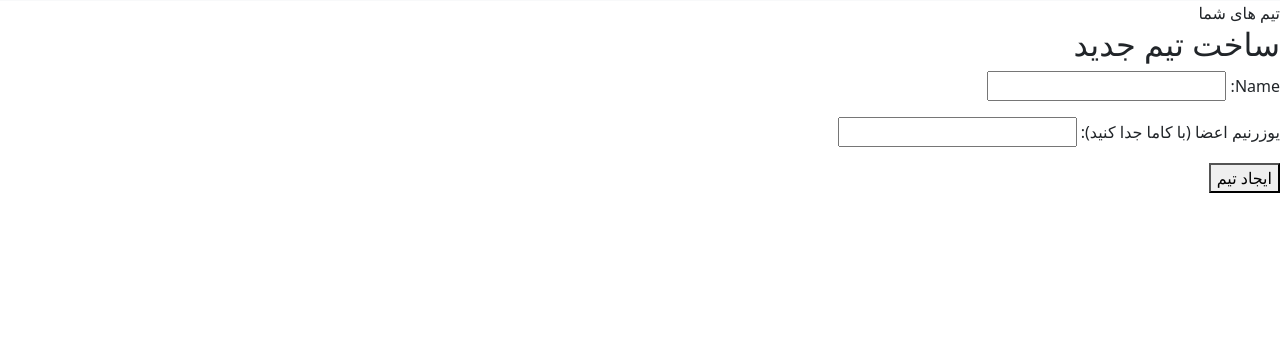
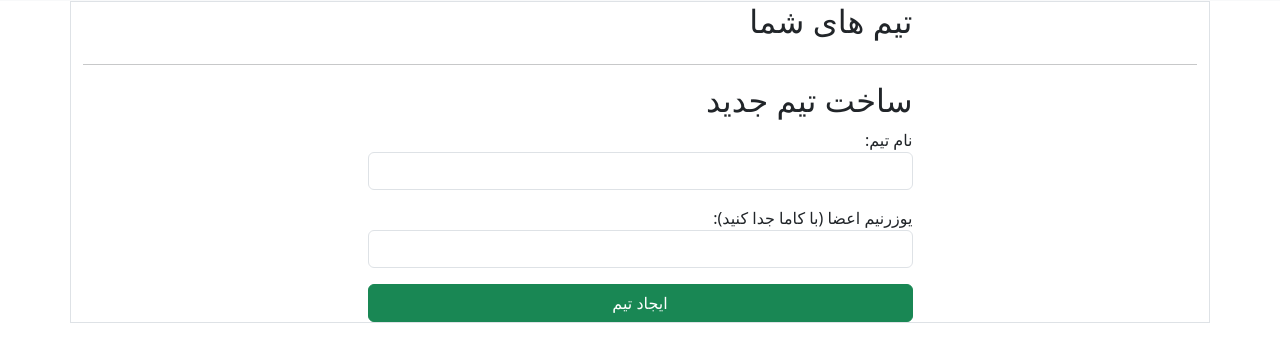
Before and after one commit to SeyedAliTabatabaei/django-trello, a Django app: page /user/create-team/ in a window 1280 px wide. Shown: the part 69-431 px from the top of the page. Run offline with Django 5.2, Linux system fonts and the light colour scheme; the visitor is signed in with stand-in values (Sample User, id 1); some libraries are stand-ins or nearby versions.

Commit message:
appearance updated / Bug fixed

```diff
--- a/Trello/templates/core.html
+++ b/Trello/templates/core.html
@@ -7,6 +7,7 @@
     <title>صفحه اصلی</title>
     <link href="{% static 'bootstrap.min.css' %} " rel="stylesheet" integrity="sha384-QWTKZyjpPEjISv5WaRU9OFeRpok6YctnYmDr5pNlyT2bRjXh0JMhjY6hW+ALEwIH" crossorigin="anonymous">
     <link rel="stylesheet" href="https://code.jquery.com/ui/1.12.1/themes/base/jquery-ui.css">
+
   </head>
 <body>
     <nav class="navbar navbar-expand-lg navbar-light bg-light">
@@ -59,5 +60,10 @@
 
 
     <script src="{% static 'bootstrap.bundle.min.js' %}" integrity="sha384-YvpcrYf0tY3lHB60NNkmXc5s9fDVZLESaAA55NDzOxhy9GkcIdslK1eN7N6jIeHz" crossorigin="anonymous"></script>
-</body>
+    <script>
+      document.querySelectorAll("input").forEach(input => {
+          input.classList.add("form-control");
+      });
+    </script>
+  </body>
 </html>
--- a/Trello/templates/create_team.html
+++ b/Trello/templates/create_team.html
@@ -1,13 +1,33 @@
 {% extends "core.html" %}
 {% block content %}
-    تیم های شما
+
+
+    <div class="container border p-10">
+        <div class="row justify-content-center">
+            <div class="col-6">
+              <h2>  تیم های شما</h2>
+            </div>
+        </div>
         {% for team in user_teams %}
-       <br> <a href="{% url 'create-board' team.id %}">{{ team.name }}</a> <br>
+            <div class="row justify-content-center">
+                <div class="col-6 ">
+                    <a href="{% url 'create-board' team.id %}">
+                        <button class="btn btn-secondary w-100">{{ team.name }}</button><br>
+                    </a> <br>
+                </div>
+            </div>
+
         {% endfor %}
+        <hr>
+        <div class="row justify-content-center">
+            <div class="col-6">
                 <h2>ساخت تیم جدید</h2>
                 <form method="post">
                     {% csrf_token %}
                     {{ form.as_p }}
-        <button type="submit">ایجاد تیم</button>
+                    <button type="submit" class="btn btn-success w-100">ایجاد تیم</button>
                 </form>
+            </div>
+        </div>
+    </div>
 {% endblock %}
--- a/Trello/user/forms.py
+++ b/Trello/user/forms.py
@@ -23,6 +23,9 @@ class TeamForm(forms.ModelForm):
     members_usernames = forms.CharField(
         label="یوزرنیم اعضا (با کاما جدا کنید)", required=False
     )
+    name = forms.CharField(
+        label="نام تیم",
+    )
 
     class Meta:
         model = Team
@@ -39,11 +42,17 @@ class TeamForm(forms.ModelForm):
         return []
 
 class BoardForm(forms.ModelForm):
+    name = forms.CharField(label='',widget=forms.TextInput(attrs={'placeholder': 'نام تیم'}))
+    description = forms.CharField(label='',widget=forms.Textarea(attrs={'placeholder': 'توضیحات','class':'form-control'}))
     class Meta:
         model = Board
         fields = ['name', 'description']
 
 class ListForm(forms.ModelForm):
+
+    name = forms.CharField(
+        label="نام لیست",
+    )
     class Meta:
         model = List
         fields = ['name']
--- a/Trello/user/urls.py
+++ b/Trello/user/urls.py
@@ -1,7 +1,7 @@
 from django.urls import path
 from django.contrib.auth.views import LogoutView
 from .views import *
-
+from .serializers import ListDeleteAPIView
 urlpatterns = [
     path('register/', register, name='register'),
     path('login/', login_view, name='login'),
@@ -10,6 +10,7 @@ urlpatterns = [
     path("team/<int:team_id>/create-board/", create_board, name="create-board"),
     #path('create/', create_board, name='create_board'),
     path('list/<int:list_id>/update/', update_list_name, name='update_list_name'),
+    path('lists/<int:list_id>/delete', ListDeleteAPIView.as_view(), name='delete_list'),
     path('task/<int:task_id>/details/',task_details_json, name='task_details_json'),
     path('task/<int:task_id>/move/', move_task_to_list, name='move_task_to_list'),
     path('boardlist/', board_list, name='board_list'),
--- a/Trello/user/views.py
+++ b/Trello/user/views.py
@@ -1,6 +1,7 @@
 from django.shortcuts import render, redirect, get_object_or_404
 from django.contrib.auth import login,authenticate
 from .serializers import *
+
 from rest_framework.response import Response
 from rest_framework.decorators import api_view
 from rest_framework import status
@@ -143,13 +144,11 @@ def task_details_json(request, task_id):
 @api_view(['POST'])
 def move_task_to_list(request, task_id):
     task = get_object_or_404(Task, id=task_id)
-    if task.assigned_users.filter(id=request.user.id).exists():
-        new_list_id = request.data.get('new_list_id')
-        new_list = get_object_or_404(List, id=new_list_id)
-
-        task.list = new_list
-        task.save()
-
-        return Response("با موفقیت انجام شد!", status=status.HTTP_200_OK)
-    else:
-        return Response("شما دسترسی لازم برای اینکار را ندارید!", status=status.HTTP_403_FORBIDDEN)
+    #if task.assigned_users.filter(id=request.user.id).exists():
+    new_list_id = request.data.get('new_list_id')
+    new_list = get_object_or_404(List, id=new_list_id)
+    task.list = new_list
+    task.save()
+    return Response("با موفقیت انجام شد!", status=status.HTTP_200_OK)
+   # else:
+       # return Response("شما دسترسی لازم برای اینکار را ندارید!", status=status.HTTP_403_FORBIDDEN)
```
Also changed, not shown: Trello/templates/board_detail.html (+33 -8 lines), Trello/templates/create_board.html (+13 -6 lines), Trello/user/serializers.py (+9 -0 lines). Lines whose indentation alone changed are shown as unchanged.
